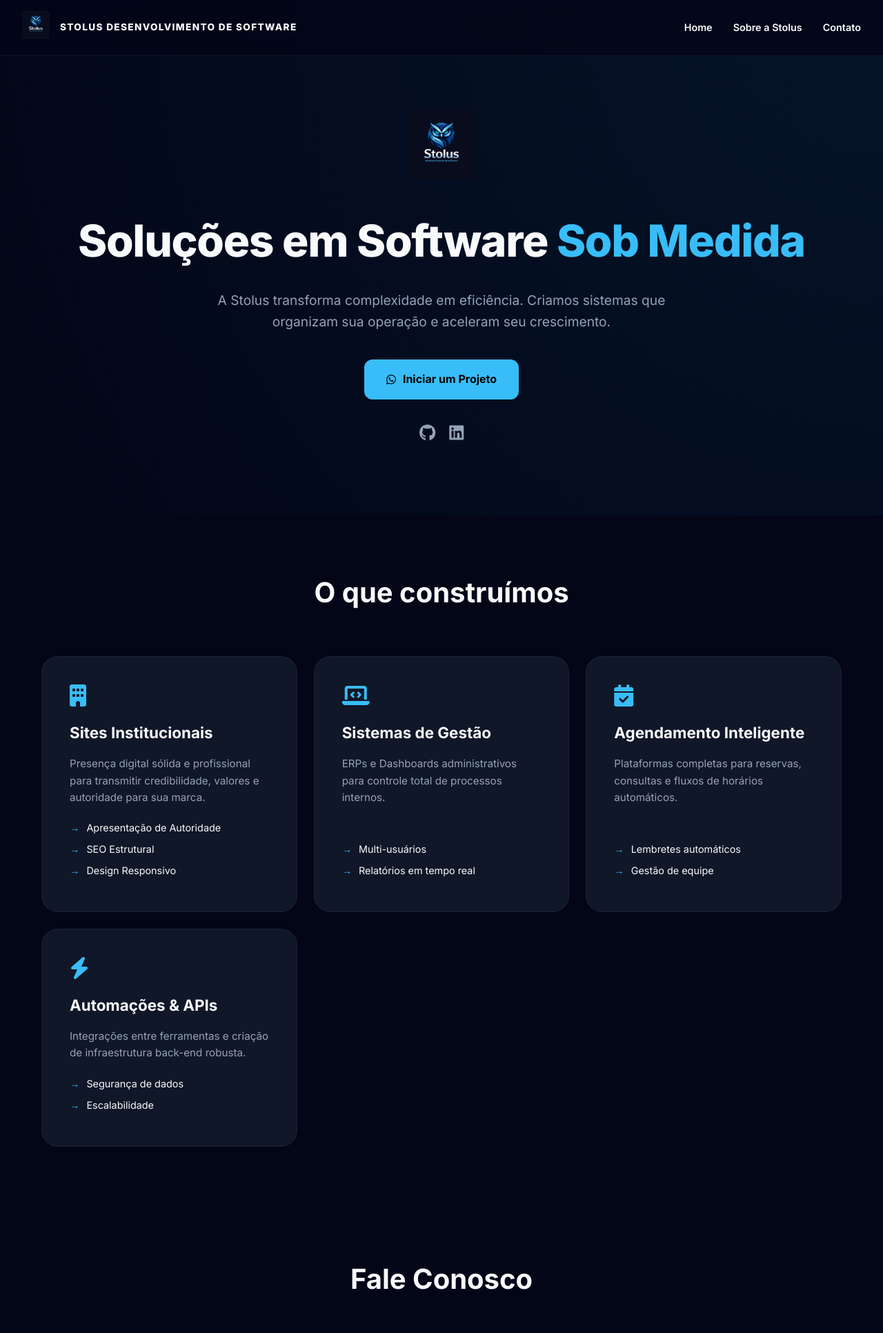
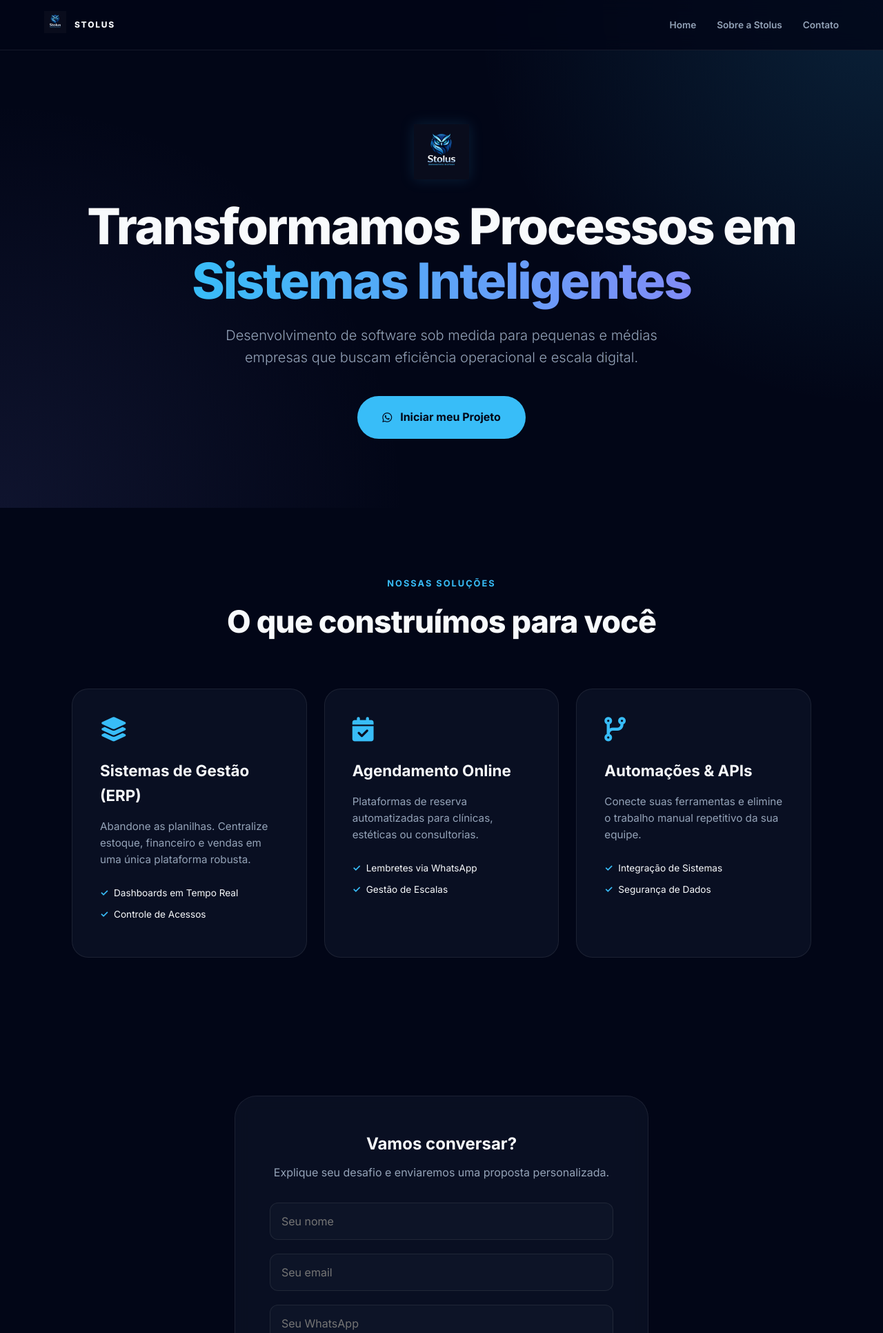
Before and after one commit to mathRyan889/Stolus_Dev, a Django app: page / in a window 1280 px wide. Shown: the top 1932 px of the page at 69% size. Run offline with Django 5.2, Linux system fonts and the light colour scheme.

Commit message:
alteração de layout

```diff
--- a/MeuSite/templates/home.html
+++ b/MeuSite/templates/home.html
@@ -4,116 +4,101 @@
 <head>
     <meta charset="UTF-8">
     <meta name="viewport" content="width=device-width, initial-scale=1.0">
-    <title>Stolus | Desenvolvimento de Software</title>
+    <title>Stolus | Tecnologia Estratégica</title>
     <link href="https://fonts.googleapis.com/css2?family=Inter:wght@300;400;600;700;800&display=swap" rel="stylesheet">
     <link rel="stylesheet" href="https://cdnjs.cloudflare.com/ajax/libs/font-awesome/6.5.1/css/all.min.css">
     <style>
         :root {
             --bg-dark: #020617;
-            --card-bg: rgba(30, 41, 59, 0.5);
+            --card-bg: rgba(15, 23, 42, 0.6);
             --primary: #38bdf8;
+            --primary-glow: rgba(56, 189, 248, 0.15);
             --text-main: #f8fafc;
             --text-dim: #94a3b8;
+            --border: rgba(255, 255, 255, 0.08);
         }
 
         * { margin: 0; padding: 0; box-sizing: border-box; font-family: 'Inter', sans-serif; }
         body { background: var(--bg-dark); color: var(--text-main); line-height: 1.6; overflow-x: hidden; }
 
-        /* Navbar SaaS Style */
+        /* Navbar */
         .navbar {
             position: fixed; top: 0; width: 100%; z-index: 1000;
             background: rgba(2, 6, 23, 0.8); backdrop-filter: blur(12px);
-            border-bottom: 1px solid rgba(255,255,255,0.05);
-            padding: 1rem 2rem; display: flex; justify-content: space-between; align-items: center;
+            border-bottom: 1px solid var(--border);
+            padding: 1rem 5%; display: flex; justify-content: space-between; align-items: center;
         }
-        .nav-logo-container { display: flex; align-items: center; gap: 15px; }
-        .nav-logo img { height: 40px; }
-        .nav-logo-text { font-weight: 800; font-size: 0.85rem; letter-spacing: 0.1em; color: var(--text-main); }
-
+        .nav-logo-container { display: flex; align-items: center; gap: 12px; }
+        .nav-logo img { height: 32px; }
+        .nav-logo-text { font-weight: 800; font-size: 0.75rem; letter-spacing: 0.15em; color: var(--text-main); }
         .nav-links { display: flex; gap: 30px; list-style: none; }
-        .nav-links a { color: var(--text-main); text-decoration: none; font-size: 0.9rem; font-weight: 600; transition: 0.3s; }
+        .nav-links a { color: var(--text-dim); text-decoration: none; font-size: 0.85rem; font-weight: 600; transition: 0.3s; }
         .nav-links a:hover { color: var(--primary); }
 
-        /* Hero */
+        /* Hero Section */
         header {
-            padding: 160px 20px 100px;
-            text-align: center;
-            background: radial-gradient(circle at top right, rgba(56, 189, 248, 0.08), transparent);
+            padding: 180px 20px 100px; text-align: center;
+            background: radial-gradient(circle at top right, var(--primary-glow), transparent 40%),
+                        radial-gradient(circle at bottom left, rgba(129, 140, 248, 0.1), transparent 40%);
         }
-        .hero h1 { font-size: clamp(2.5rem, 5vw, 4rem); font-weight: 800; letter-spacing: -0.02em; margin-bottom: 20px; }
-        .hero span { color: var(--primary); }
-        .hero p { max-width: 650px; margin: 0 auto 40px; color: var(--text-dim); font-size: 1.2rem; }
+        .hero h1 { font-size: clamp(2.5rem, 6vw, 4.5rem); font-weight: 800; letter-spacing: -0.03em; line-height: 1.1; margin-bottom: 24px; }
+        .hero span { background: linear-gradient(90deg, #38bdf8, #818cf8); -webkit-background-clip: text; -webkit-text-fill-color: transparent; }
+        .hero p { max-width: 700px; margin: 0 auto 40px; color: var(--text-dim); font-size: 1.25rem; font-weight: 300; }
 
         .btn-main {
-            padding: 16px 32px; background: var(--primary); color: #000;
-            border-radius: 12px; font-weight: 700; text-decoration: none;
-            display: inline-flex; align-items: center; gap: 10px; transition: 0.3s;
+            padding: 18px 36px; background: var(--primary); color: #020617;
+            border-radius: 50px; font-weight: 700; text-decoration: none;
+            display: inline-flex; align-items: center; gap: 12px; transition: 0.4s cubic-bezier(0.175, 0.885, 0.32, 1.275);
         }
-        .btn-main:hover { transform: translateY(-3px); box-shadow: 0 10px 25px rgba(56, 189, 248, 0.3); }
+        .btn-main:hover { transform: scale(1.05); box-shadow: 0 0 30px var(--primary-glow); }
 
-        .hero-social { margin-top: 30px; display: flex; justify-content: center; gap: 20px; }
-        .hero-social a { color: var(--text-dim); font-size: 1.5rem; transition: 0.3s; }
-        .hero-social a:hover { color: var(--primary); transform: scale(1.1); }
+        /* Soluções Grid */
+        section { max-width: 1200px; margin: auto; padding: 100px 5%; }
+        .section-tag { color: var(--primary); font-weight: 700; font-size: 0.8rem; text-transform: uppercase; letter-spacing: 2px; display: block; text-align: center; margin-bottom: 10px; }
+        .section-title { text-align: center; margin-bottom: 60px; font-size: 2.8rem; font-weight: 800; letter-spacing: -0.02em; }
 
-        /* Grid de Soluções */
-        section { max-width: 1200px; margin: auto; padding: 80px 20px; }
-        .section-title { text-align: center; margin-bottom: 60px; font-size: 2.5rem; font-weight: 700; }
-
-        .solution-grid {
-            display: grid; grid-template-columns: repeat(auto-fit, minmax(280px, 1fr)); gap: 24px;
-        }
-
-        /* Ajuste para Cards Clicáveis */
-        .solution-link { text-decoration: none; color: inherit; display: block; }
+        .solution-grid { display: grid; grid-template-columns: repeat(auto-fit, minmax(280px, 1fr)); gap: 25px; }
+        .solution-link { text-decoration: none; color: inherit; }
 
         .solution-card {
-            background: var(--card-bg); border: 1px solid rgba(255,255,255,0.05);
-            padding: 40px; border-radius: 24px; transition: 0.4s; display: flex; flex-direction: column;
-            height: 100%; cursor: pointer;
+            background: var(--card-bg); border: 1px solid var(--border);
+            padding: 40px; border-radius: 24px; transition: 0.4s; height: 100%;
+            position: relative; overflow: hidden;
         }
-        .solution-card:hover { border-color: var(--primary); transform: translateY(-5px); background: rgba(30, 41, 59, 0.8); }
-        .solution-card i { font-size: 2rem; color: var(--primary); margin-bottom: 20px; }
-        .solution-card h3 { margin-bottom: 15px; font-size: 1.4rem; color: var(--text-main); }
-        .solution-card p { color: var(--text-dim); font-size: 0.95rem; margin-bottom: 20px; flex-grow: 1; }
-        .solution-card ul { list-style: none; color: var(--text-main); font-size: 0.9rem; }
-        .solution-card ul li { margin-bottom: 8px; display: flex; align-items: center; gap: 10px; }
-        .solution-card ul li::before { content: "→"; color: var(--primary); font-weight: bold; }
+        .solution-card:hover {
+            border-color: var(--primary); transform: translateY(-8px);
+            background: rgba(30, 41, 59, 0.4);
+            box-shadow: 0 20px 40px rgba(0,0,0,0.3);
+        }
+        .solution-card i { font-size: 2.2rem; color: var(--primary); margin-bottom: 25px; display: block; }
+        .solution-card h3 { margin-bottom: 15px; font-size: 1.4rem; font-weight: 700; }
+        .solution-card p { color: var(--text-dim); font-size: 0.95rem; margin-bottom: 25px; }
+        .solution-card ul { list-style: none; }
+        .solution-card li { font-size: 0.85rem; color: var(--text-main); margin-bottom: 10px; display: flex; align-items: center; gap: 8px; }
+        .solution-card li::before { content: "✓"; color: var(--primary); font-weight: bold; }
 
-        /* Contato SaaS Form */
+        /* Contato */
         .contact-box {
-            max-width: 600px; margin: 40px auto; background: #0f172a;
-            padding: 40px; border-radius: 24px; border: 1px solid rgba(255,255,255,0.05);
+            max-width: 600px; margin: 0 auto; background: var(--card-bg);
+            padding: 50px; border-radius: 32px; border: 1px solid var(--border); backdrop-filter: blur(10px);
         }
-        form input, form select, form textarea {
-            width: 100%; padding: 15px; margin-bottom: 15px; background: #1e293b;
-            border: 1px solid #334155; border-radius: 10px; color: white; outline: none;
+        form input, form textarea {
+            width: 100%; padding: 16px; margin-bottom: 20px; background: rgba(15, 23, 42, 0.8);
+            border: 1px solid var(--border); border-radius: 12px; color: white; font-size: 1rem;
         }
         form button {
-            width: 100%; padding: 15px; background: var(--primary); border: none;
-            border-radius: 10px; font-weight: 700; cursor: pointer; transition: 0.3s;
+            width: 100%; padding: 18px; background: var(--primary); border: none;
+            border-radius: 12px; font-weight: 800; cursor: pointer; transition: 0.3s; color: #020617;
         }
-        form button:hover { background: #7dd3fc; }
+        form button:hover { opacity: 0.9; transform: translateY(-2px); }
 
-        /* Footer */
-        footer {
-            border-top: 1px solid rgba(255,255,255,0.05); padding: 60px 20px 30px; background: #010409;
-        }
-        .footer-content {
-            max-width: 1200px; margin: auto; display: grid; grid-template-columns: repeat(auto-fit, minmax(200px, 1fr));
-            gap: 40px; margin-bottom: 40px;
-        }
-        .footer-brand img { height: 35px; margin-bottom: 15px; }
-        .footer-links h4 { margin-bottom: 20px; color: var(--primary); font-size: 0.9rem; text-transform: uppercase; }
-        .footer-links ul { list-style: none; }
-        .footer-links li { margin-bottom: 10px; }
-        .footer-links a { color: var(--text-dim); text-decoration: none; transition: 0.3s; display: flex; align-items: center; gap: 8px; }
-        .footer-links a:hover { color: var(--text-main); }
-        .copyright { text-align: center; color: var(--text-dim); font-size: 0.8rem; border-top: 1px solid rgba(255,255,255,0.05); padding-top: 30px; }
+        footer { border-top: 1px solid var(--border); padding: 80px 5% 30px; background: #010409; }
+        .copyright { text-align: center; color: var(--text-dim); font-size: 0.85rem; margin-top: 50px; padding-top: 30px; border-top: 1px solid var(--border); }
 
         @media (max-width: 768px) {
             .nav-links { display: none; }
-            .hero h1 { font-size: 2.2rem; }
-            .nav-logo-text { display: none; }
+            .hero h1 { font-size: 2.5rem; }
+            .contact-box { padding: 30px; }
         }
     </style>
 </head>
@@ -121,10 +106,8 @@
 
 <nav class="navbar">
     <div class="nav-logo-container">
-        <div class="nav-logo">
-            <img src="{% static 'images/logo.png' %}" alt="Stolus">
-        </div>
-        <span class="nav-logo-text">STOLUS DESENVOLVIMENTO DE SOFTWARE</span>
+        <div class="nav-logo"><img src="{% static 'images/logo.png' %}" alt="Stolus"></div>
+        <span class="nav-logo-text">STOLUS</span>
     </div>
     <ul class="nav-links">
         <li><a href="{% url 'home' %}">Home</a></li>
@@ -135,110 +118,61 @@
 
 <header>
     <div class="hero">
-        <img src="{% static 'images/logo.png' %}" alt="Stolus" style="width: 100px; margin-bottom: 30px;">
-        <h1>Soluções em Software <span>Sob Medida</span></h1>
-        <p>A Stolus transforma complexidade em eficiência. Criamos sistemas que organizam sua operação e aceleram seu crescimento.</p>
+        <img src="{% static 'images/logo.png' %}" alt="Stolus" style="width: 80px; margin-bottom: 20px; filter: drop-shadow(0 0 10px var(--primary-glow));">
+        <h1>Transformamos Processos em <span>Sistemas Inteligentes</span></h1>
+        <p>Desenvolvimento de software sob medida para pequenas e médias empresas que buscam eficiência operacional e escala digital.</p>
         <a href="https://wa.me/5562994278195" class="btn-main">
-            <i class="fa-brands fa-whatsapp"></i> Iniciar um Projeto
+            <i class="fa-brands fa-whatsapp"></i> Iniciar meu Projeto
         </a>
-
-        <div class="hero-social">
-            <a href="https://github.com/mathRyan889" target="_blank" title="GitHub"><i class="fa-brands fa-github"></i></a>
-            <a href="https://www.linkedin.com/in/matheus-ryan-74110521b/" target="_blank" title="LinkedIn"><i class="fa-brands fa-linkedin"></i></a>
-        </div>
     </div>
 </header>
 
 <section id="servicos">
-    <h2 class="section-title">O que construímos</h2>
+    <span class="section-tag">Nossas Soluções</span>
+    <h2 class="section-title">O que construímos para você</h2>
     <div class="solution-grid">
-
-        <a href="https://wa.me/5562994278195?text=Olá! Gostaria de saber mais sobre Sites Institucionais." target="_blank" class="solution-link">
+        <a href="https://wa.me/5562994278195" target="_blank" class="solution-link">
             <div class="solution-card">
-                <i class="fa-solid fa-building"></i>
-                <h3>Sites Institucionais</h3>
-                <p>Presença digital sólida e profissional para transmitir credibilidade, valores e autoridade para sua marca.</p>
-                <ul>
-                    <li>Apresentação de Autoridade</li>
-                    <li>SEO Estrutural</li>
-                    <li>Design Responsivo</li>
-                </ul>
+                <i class="fa-solid fa-layer-group"></i>
+                <h3>Sistemas de Gestão (ERP)</h3>
+                <p>Abandone as planilhas. Centralize estoque, financeiro e vendas em uma única plataforma robusta.</p>
+                <ul><li>Dashboards em Tempo Real</li><li>Controle de Acessos</li></ul>
             </div>
         </a>
-        <a href="https://wa.me/5562994278195?text=Olá! Gostaria de saber mais sobre Sistemas de Gestão e ERPs." target="_blank" class="solution-link">
+        <a href="https://wa.me/5562994278195" target="_blank" class="solution-link">
             <div class="solution-card">
-                <i class="fa-solid fa-laptop-code"></i>
-                <h3>Sistemas de Gestão</h3>
-                <p>ERPs e Dashboards administrativos para controle total de processos internos.</p>
-                <ul>
-                    <li>Multi-usuários</li>
-                    <li>Relatórios em tempo real</li>
-                </ul>
+                <i class="fa-solid fa-calendar-check"></i>
+                <h3>Agendamento Online</h3>
+                <p>Plataformas de reserva automatizadas para clínicas, estéticas ou consultorias.</p>
+                <ul><li>Lembretes via WhatsApp</li><li>Gestão de Escalas</li></ul>
             </div>
         </a>
-
-        <a href="https://wa.me/5562994278195?text=Olá! Gostaria de saber mais sobre as plataformas de Agendamento Inteligente." target="_blank" class="solution-link">
+        <a href="https://wa.me/5562994278195" target="_blank" class="solution-link">
             <div class="solution-card">
-                <i class="fa-solid fa-calendar-check"></i>
-                <h3>Agendamento Inteligente</h3>
-                <p>Plataformas completas para reservas, consultas e fluxos de horários automáticos.</p>
-                <ul>
-                    <li>Lembretes automáticos</li>
-                    <li>Gestão de equipe</li>
-                </ul>
+                <i class="fa-solid fa-code-branch"></i>
+                <h3>Automações & APIs</h3>
+                <p>Conecte suas ferramentas e elimine o trabalho manual repetitivo da sua equipe.</p>
+                <ul><li>Integração de Sistemas</li><li>Segurança de Dados</li></ul>
             </div>
         </a>
-
-        <a href="https://wa.me/5562994278195?text=Olá! Gostaria de saber mais sobre Automações e APIs." target="_blank" class="solution-link">
-            <div class="solution-card">
-                <i class="fa-solid fa-bolt"></i>
-                <h3>Automações & APIs</h3>
-                <p>Integrações entre ferramentas e criação de infraestrutura back-end robusta.</p>
-                <ul>
-                    <li>Segurança de dados</li>
-                    <li>Escalabilidade</li>
-                </ul>
-            </div>
-        </a>
-
     </div>
 </section>
 
 <section id="contato">
-    <h2 class="section-title">Fale Conosco</h2>
     <div class="contact-box">
+        <h2 style="text-align: center; margin-bottom: 10px;">Vamos conversar?</h2>
+        <p style="text-align: center; color: var(--text-dim); margin-bottom: 30px;">Explique seu desafio e enviaremos uma proposta personalizada.</p>
         <form method="post">
             {% csrf_token %}
             {{ form.name }}
             {{ form.email }}
             {{ form.phone }}
-            <button type="submit">Enviar Proposta</button>
+            <button type="submit">Solicitar Orçamento</button>
         </form>
     </div>
 </section>
 
 <footer>
-    <div class="footer-content">
-        <div class="footer-brand">
-            <img src="{% static 'images/logo.png' %}" alt="Stolus">
-            <p style="color: var(--text-dim); font-size: 0.9rem;">Desenvolvimento de software focado em resultados reais.</p>
-        </div>
-        <div class="footer-links">
-            <h4>Navegação</h4>
-            <ul>
-                <li><a href="{% url 'home' %}">Home</a></li>
-                <li><a href="{% url 'about' %}">Sobre</a></li>
-            </ul>
-        </div>
-        <div class="footer-links">
-            <h4>Social & Contato</h4>
-            <ul>
-                <li><a href="https://wa.me/5562994278195" target="_blank"><i class="fa-brands fa-whatsapp"></i> WhatsApp</a></li>
-                <li><a href="https://www.linkedin.com/in/matheus-ryan-74110521b/" target="_blank"><i class="fa-brands fa-linkedin"></i> LinkedIn</a></li>
-                <li><a href="https://github.com/mathRyan889" target="_blank"><i class="fa-brands fa-github"></i> GitHub</a></li>
-            </ul>
-        </div>
-    </div>
     <div class="copyright">
         © 2026 Stolus Desenvolvimento de Software — Todos os direitos reservados.
     </div>
```
Also changed, not shown: MeuSite/templates/about.html (+44 -75 lines).
